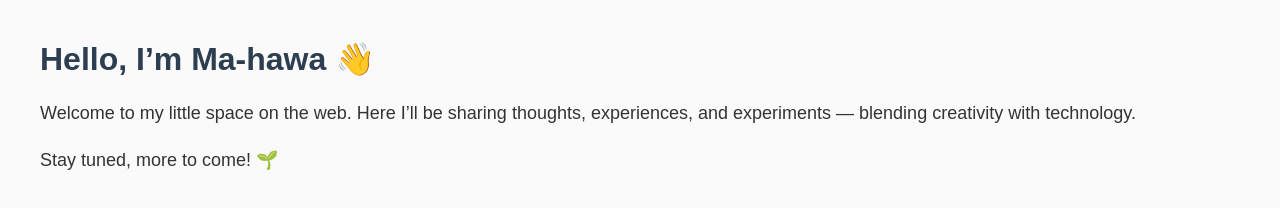
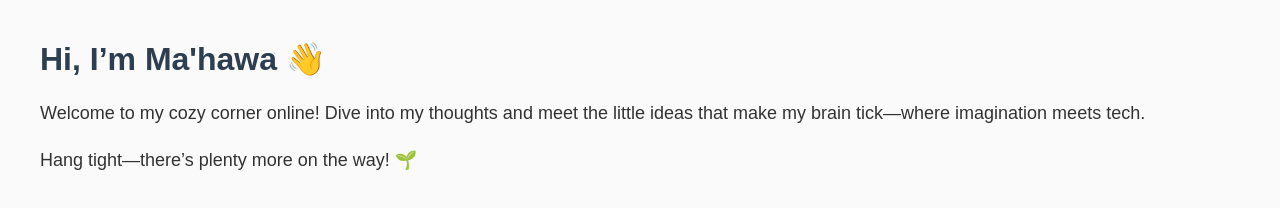
Before and after one commit to Ma-hawa/Ma-hawagithub.io, a plain HTML site: page index.html in a window 1280 px wide. Drawn offline with Linux system fonts and the light colour scheme.

Commit message:
Update index.html

```diff
--- a/index.html
+++ b/index.html
@@ -20,8 +20,9 @@
   </style>
 </head>
 <body>
-  <h1>Hello, I’m Ma-hawa 👋</h1>
-  <p>Welcome to my little space on the web. Here I’ll be sharing thoughts, experiences, and experiments — blending creativity with technology.</p>
-  <p>Stay tuned, more to come! 🌱</p>
+  <h1>Hi, I’m Ma'hawa 👋</h1>
+  <p>Welcome to my cozy corner online! Dive into my thoughts and meet the little ideas that make my brain tick—where imagination meets tech.</p>
+  <p>Hang tight—there’s plenty more on the way! 🌱</p>
+
 </body>
 </html>
```
